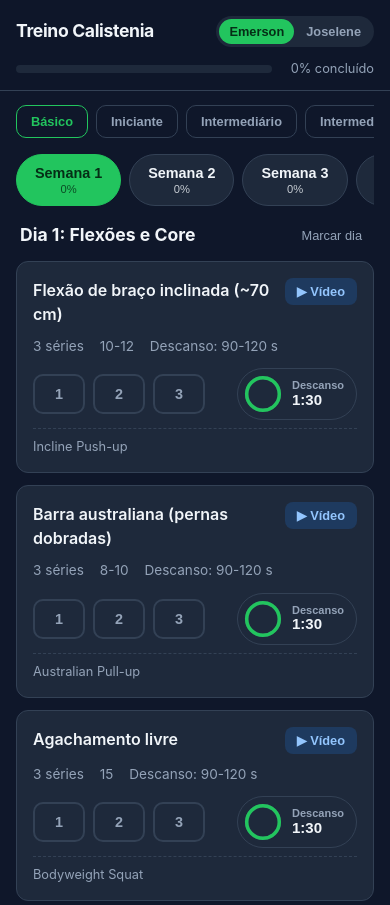
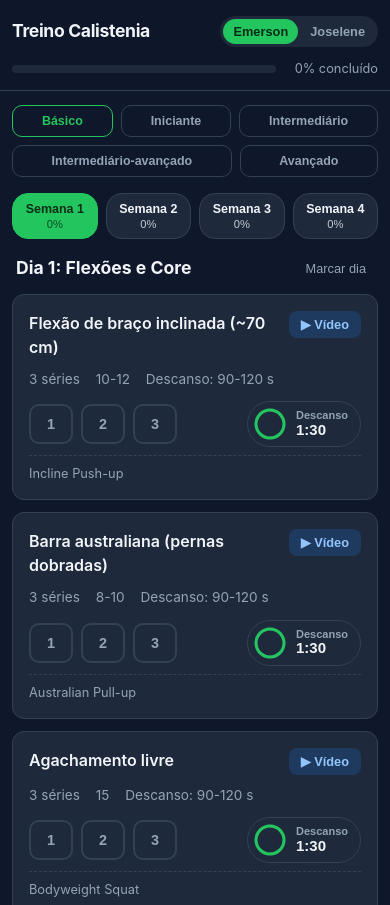
Before and after one commit to eperondi/treino-calistenia, a plain HTML site: page index.html in a window 390 px wide. Shown: the top 905 px of the page. Drawn offline with Linux system fonts and the light colour scheme; no server answers.

Commit message:
Responsive adjusts

```diff
--- a/js/app.js
+++ b/js/app.js
@@ -141,7 +141,7 @@ function renderCurrentWeek() {
             <span>${ex.reps}</span>
             <span>Descanso: ${ex.rest}</span>
           </div>
-          <div class="sets-row" style="display:flex;align-items:center;justify-content:space-between;gap:12px">
+          <div class="sets-row" style="display:flex;align-items:center;justify-content:space-between;gap:8px;flex-wrap:wrap">
             <div class="sets-container">
               ${Array.from({length: ex.sets}, (_, i) => `
                 <button class="set-btn ${i < completedSets ? 'done' : ''}"
@@ -150,7 +150,7 @@ function renderCurrentWeek() {
                 </button>
               `).join('')}
             </div>
-            <div class="timers" style="display:flex;flex-direction:row;align-items:center;gap:6px;margin-left:auto">
+            <div class="timers" style="display:flex;flex-direction:row;flex-wrap:wrap;align-items:center;justify-content:flex-end;gap:6px;margin-left:auto;max-width:100%">
               ${workSeconds ? timerButton(exId + ':work', workSeconds, 'Tempo', 'work') : ''}
               ${restSeconds ? timerButton(exId + ':rest', restSeconds, 'Descanso', '') : ''}
             </div>
--- a/style/styles.css
+++ b/style/styles.css
@@ -122,10 +122,9 @@ body {
 /* Levels */
 .levels-nav {
   display: flex;
+  flex-wrap: wrap;
   gap: 8px;
   padding-top: 14px;
-  overflow-x: auto;
-  scrollbar-width: none;
 }
 
 .levels-nav::-webkit-scrollbar {
@@ -133,15 +132,16 @@ body {
 }
 
 .level-btn {
-  flex-shrink: 0;
+  flex: 1 1 auto;
   border: 1px solid var(--border);
   background: transparent;
   color: var(--text-muted);
-  padding: 8px 14px;
+  padding: 8px 10px;
   border-radius: 10px;
   font-weight: 600;
-  font-size: 0.8rem;
+  font-size: 0.78rem;
   cursor: pointer;
+  text-align: center;
 }
 
 .level-btn.active {
@@ -154,9 +154,6 @@ body {
   display: flex;
   gap: 8px;
   padding: 16px 0;
-  overflow-x: auto;
-  scrollbar-width: none;
-  -ms-overflow-style: none;
 }
 
 .weeks-nav::-webkit-scrollbar {
@@ -164,16 +161,18 @@ body {
 }
 
 .week-btn {
-  flex-shrink: 0;
+  flex: 1 1 0;
+  min-width: 0;
   border: 1px solid var(--border);
   background: var(--bg-card);
   color: var(--text);
-  padding: 10px 18px;
-  border-radius: 999px;
+  padding: 8px 6px;
+  border-radius: 16px;
   font-weight: 600;
-  font-size: 0.9rem;
+  font-size: 0.78rem;
   cursor: pointer;
   transition: all 0.2s;
+  text-align: center;
 }
 
 .week-btn:hover {
@@ -307,7 +306,8 @@ main {
   display: flex;
   align-items: center;
   justify-content: space-between;
-  gap: 12px;
+  gap: 8px;
+  flex-wrap: wrap;
 }
 
 .sets-container {
@@ -315,15 +315,19 @@ main {
   flex-wrap: wrap;
   gap: 8px;
   margin-top: 0;
+  min-width: 0;
+  flex: 1 1 auto;
 }
 
 .timers {
   display: flex;
   flex-direction: row;
+  flex-wrap: wrap;
   align-items: center;
+  justify-content: flex-end;
   gap: 6px;
   margin-left: auto;
-  flex: none;
+  max-width: 100%;
 }
 
 .timer-btn {
@@ -334,8 +338,9 @@ main {
   background: transparent;
   color: var(--text);
   border-radius: 999px;
-  padding: 4px 12px 4px 4px;
+  padding: 4px 10px 4px 4px;
   cursor: pointer;
+  max-width: 100%;
 }
 
 .timer-svg {
@@ -422,6 +427,41 @@ main {
   background: var(--accent);
   border-color: var(--accent);
   color: #052e16;
+}
+
+@media (max-width: 480px) {
+  .app {
+    padding-left: 12px;
+    padding-right: 12px;
+  }
+
+  .header {
+    margin-left: -12px;
+    margin-right: -12px;
+    padding-left: 12px;
+    padding-right: 12px;
+  }
+
+  .header-top {
+    gap: 8px;
+  }
+
+  .header h1 {
+    font-size: 1.05rem;
+  }
+
+  .user-btn {
+    padding: 6px 10px;
+  }
+
+  .set-btn {
+    min-width: 44px;
+  }
+
+  .timer-svg {
+    width: 36px;
+    height: 36px;
+  }
 }
 
 .set-btn.partial {
```
